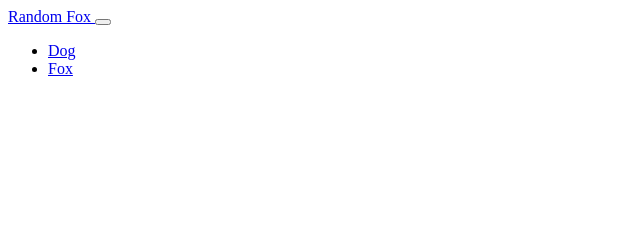
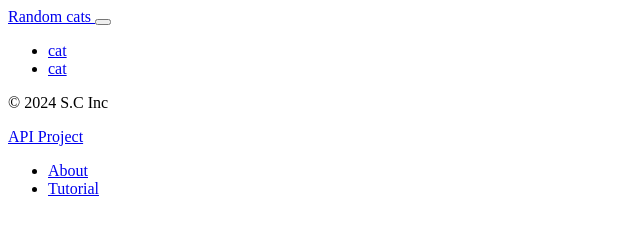
Before and after one commit to warrenfallon/All-projects, a plain HTML site: page SBA-308A/index.html in a window 1280 px wide. Shown: the whole page, without its empty margins (0-640 px from the left). Drawn offline with Linux system fonts and the light colour scheme.

Commit message:
adding footer

```diff
--- a/SBA-308A/index.html
+++ b/SBA-308A/index.html
@@ -2,7 +2,7 @@
 <nav class="navbar navbar-expand-lg bg-body-tertiary">
     <div class="container-fluid">
         <a  class="navbar-brand" href="./index.html">
-            Random Fox
+            Random cats
         </a>
       <button class="navbar-toggler" type="button" data-bs-toggle="collapse" data-bs-target="#navbarNav" aria-controls="navbarNav" aria-expanded="false" aria-label="Toggle navigation">
         <span class="navbar-toggler-icon"></span>
@@ -10,15 +10,34 @@
       <div class="collapse navbar-collapse" id="navbarNav">
         <ul class="navbar-nav">
           <li class="nav-item">
-            <a class="nav-link " aria-current="page" href="./dog.html">Dog</a>
+            <a class="nav-link " aria-current="page" href="./cat.html">cat</a>
           </li>
           <li class="nav-item">
-            <a class="nav-link" href="./fox.html">Fox</a>
+            <a class="nav-link" href="./cat.html">cat </a>
           </li>
 
         </ul>
       </div>
 
   </nav>
+ <!-- Navbar-Ending -->
 
-<!-- Navbar-Ending -->
+
+
+
+  <!-- Footer Beginning  -->
+ <div class="container mt-5 pt-5">
+    <footer class="d-flex flex-wrap justify-content-between align-items-center py-3 my-4 border-top">
+      <p class="col-md-4 mb-0 text-muted">&copy; 2024 S.C Inc</p>
+
+      <a href="/" class="col-md-4 d-flex align-items-center justify-content-center mb-3 mb-md-0 me-md-auto link-dark text-decoration-none">
+        API Project
+
+      <ul class="nav col-md-4 justify-content-end">
+        <li class="nav-item"><a href="./about.html" class="nav-link px-2 text-muted">About</a></li>
+        <li class="nav-item"><a href="#" class="nav-link px-2 text-muted">Tutorial</a></li>
+      </ul>
+    </footer>
+  </div>
+
+  <!-- Footer Ending -->
```
